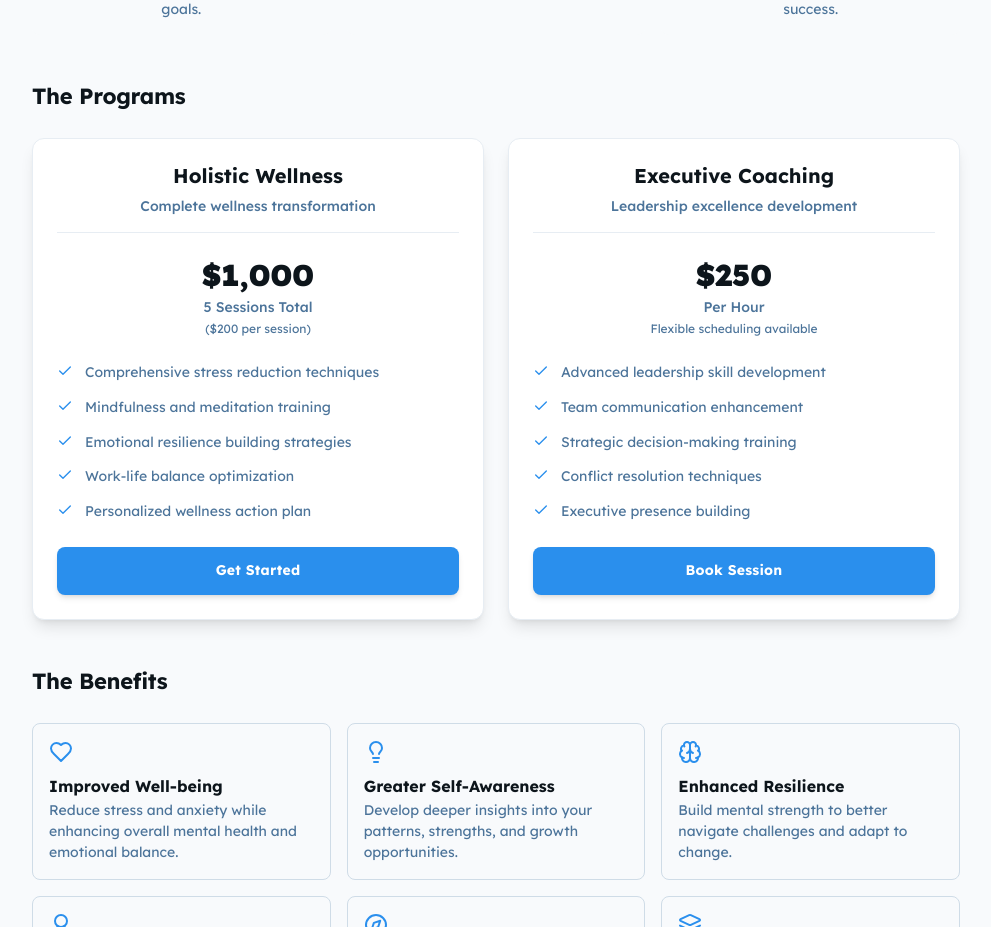
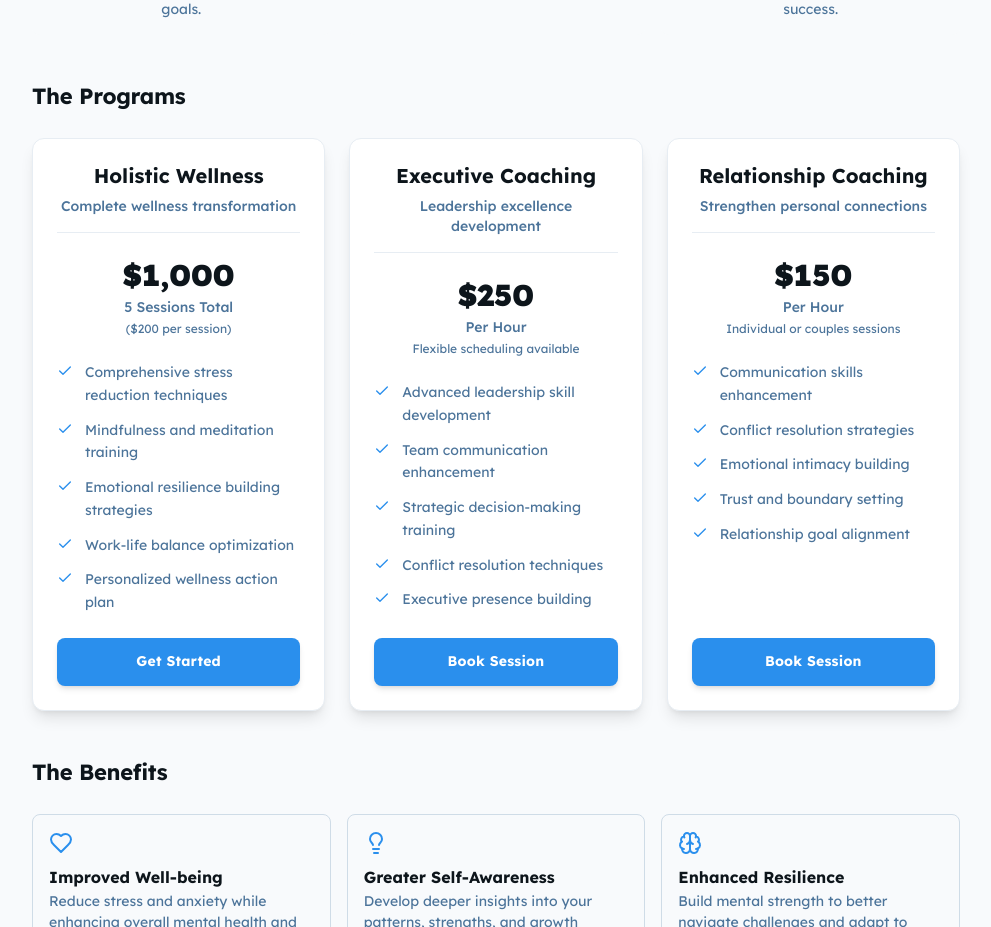
Before and after one commit to buildingwith-ai/LonnObee, a React (Vite) app: page / in a window 1280 px wide. Shown: the part 782-1709 px from the top of the page, without its empty margins (144-1135 px from the left). Built offline with nearby package versions, Linux system fonts and the light colour scheme.

Commit message:
Add Relationship Coaching card

```diff
--- a/src/components/CoachingPrograms.tsx
+++ b/src/components/CoachingPrograms.tsx
@@ -14,7 +14,7 @@ const CoachingPrograms = () => {
       <h2 className="text-[#0d151b] text-xl sm:text-[22px] font-bold leading-tight tracking-[-0.015em] px-4 pb-3 pt-8">The Programs</h2>
 
       <div className="w-full">
-        <div className="grid grid-cols-1 lg:grid-cols-2 gap-6 p-4">
+        <div className="grid grid-cols-1 lg:grid-cols-3 gap-6 p-4">
 
           {/* Mind-Body Wellness Program */}
           <div className="flex h-full flex-1 flex-col rounded-xl bg-white border border-[#e7edf3] shadow-lg transform transition-all duration-300 hover:shadow-xl hover:-translate-y-2">
@@ -119,6 +119,58 @@ const CoachingPrograms = () => {
               </button>
             </div>
           </div>
+
+          {/* Relationship Coaching */}
+          <div className="flex h-full flex-1 flex-col rounded-xl bg-white border border-[#e7edf3] shadow-lg transform transition-all duration-300 hover:shadow-xl hover:-translate-y-2">
+            <div className="flex flex-col p-6 gap-6 h-full">
+              {/* Header */}
+              <div className="text-center border-b border-[#e7edf3] pb-4">
+                <h3 className="text-[#0d151b] text-xl font-bold leading-tight mb-2">Relationship Coaching</h3>
+                <p className="text-[#4c749a] text-sm font-medium">Strengthen personal connections</p>
+              </div>
+
+              {/* Pricing */}
+              <div className="text-center">
+                <div className="text-[#0d151b] text-3xl font-black mb-1">$150</div>
+                <div className="text-[#4c749a] text-sm font-medium">Per Hour</div>
+                <div className="text-[#4c749a] text-xs mt-1">Individual or couples sessions</div>
+              </div>
+
+              {/* Features */}
+              <div className="flex-1">
+                <ul className="space-y-3">
+                  <li className="flex items-start gap-3">
+                    <Check size={16} className="text-[#2a8fed] mt-0.5 flex-shrink-0" />
+                    <span className="text-[#4c749a] text-sm font-normal leading-relaxed">Communication skills enhancement</span>
+                  </li>
+                  <li className="flex items-start gap-3">
+                    <Check size={16} className="text-[#2a8fed] mt-0.5 flex-shrink-0" />
+                    <span className="text-[#4c749a] text-sm font-normal leading-relaxed">Conflict resolution strategies</span>
+                  </li>
+                  <li className="flex items-start gap-3">
+                    <Check size={16} className="text-[#2a8fed] mt-0.5 flex-shrink-0" />
+                    <span className="text-[#4c749a] text-sm font-normal leading-relaxed">Emotional intimacy building</span>
+                  </li>
+                  <li className="flex items-start gap-3">
+                    <Check size={16} className="text-[#2a8fed] mt-0.5 flex-shrink-0" />
+                    <span className="text-[#4c749a] text-sm font-normal leading-relaxed">Trust and boundary setting</span>
+                  </li>
+                  <li className="flex items-start gap-3">
+                    <Check size={16} className="text-[#2a8fed] mt-0.5 flex-shrink-0" />
+                    <span className="text-[#4c749a] text-sm font-normal leading-relaxed">Relationship goal alignment</span>
+                  </li>
+                </ul>
+              </div>
+
+              {/* CTA Button */}
+              <button
+                onClick={scrollToContact}
+                className="flex w-full cursor-pointer items-center justify-center overflow-hidden rounded-lg h-12 px-6 bg-[#2a8fed] text-white text-sm font-bold leading-normal tracking-[0.015em] hover:bg-[#1a7fd8] transition-all duration-300 transform hover:scale-105 shadow-md hover:shadow-lg"
+              >
+                <span className="truncate">Book Session</span>
+              </button>
+            </div>
+          </div>
         </div>
       </div>
     </div>
```
